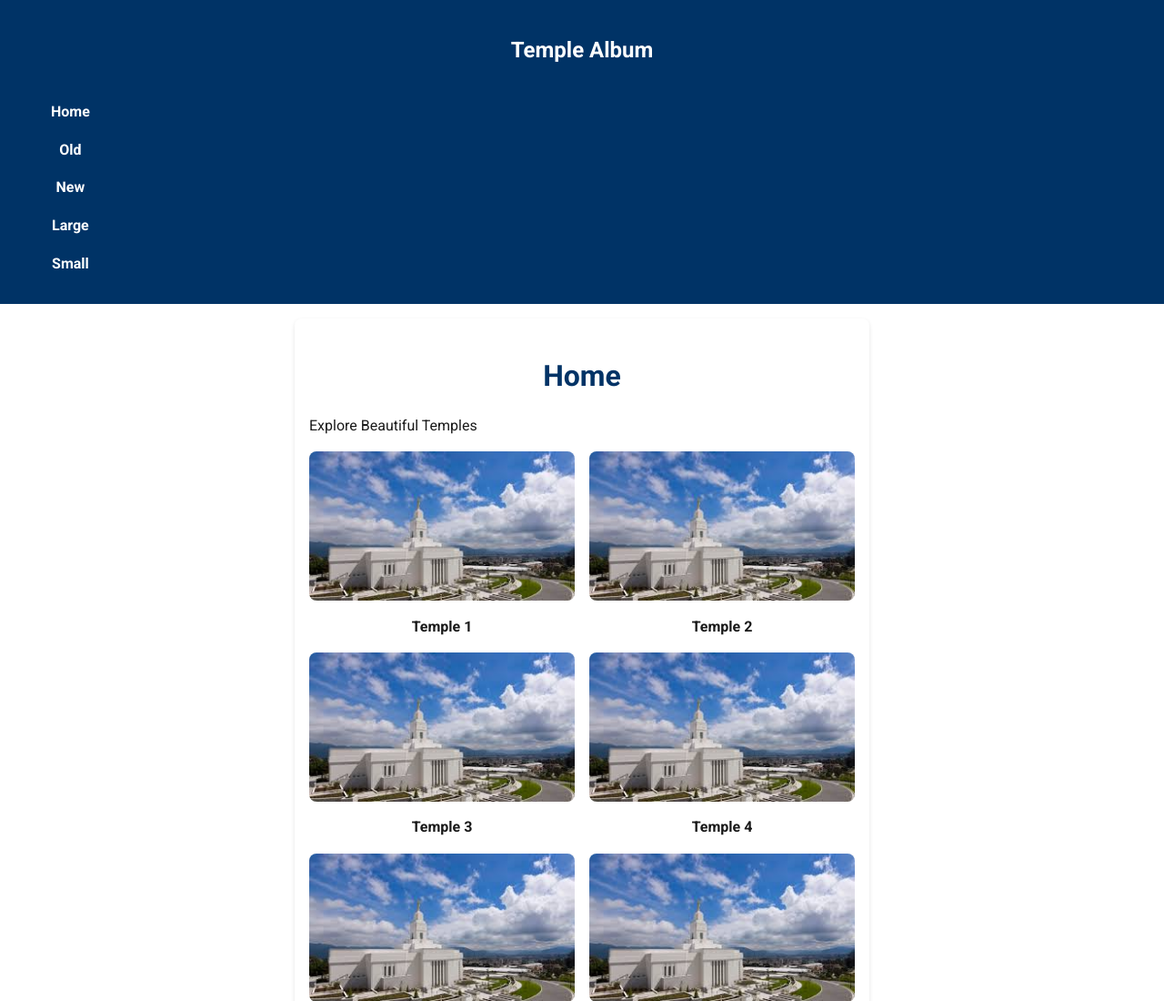
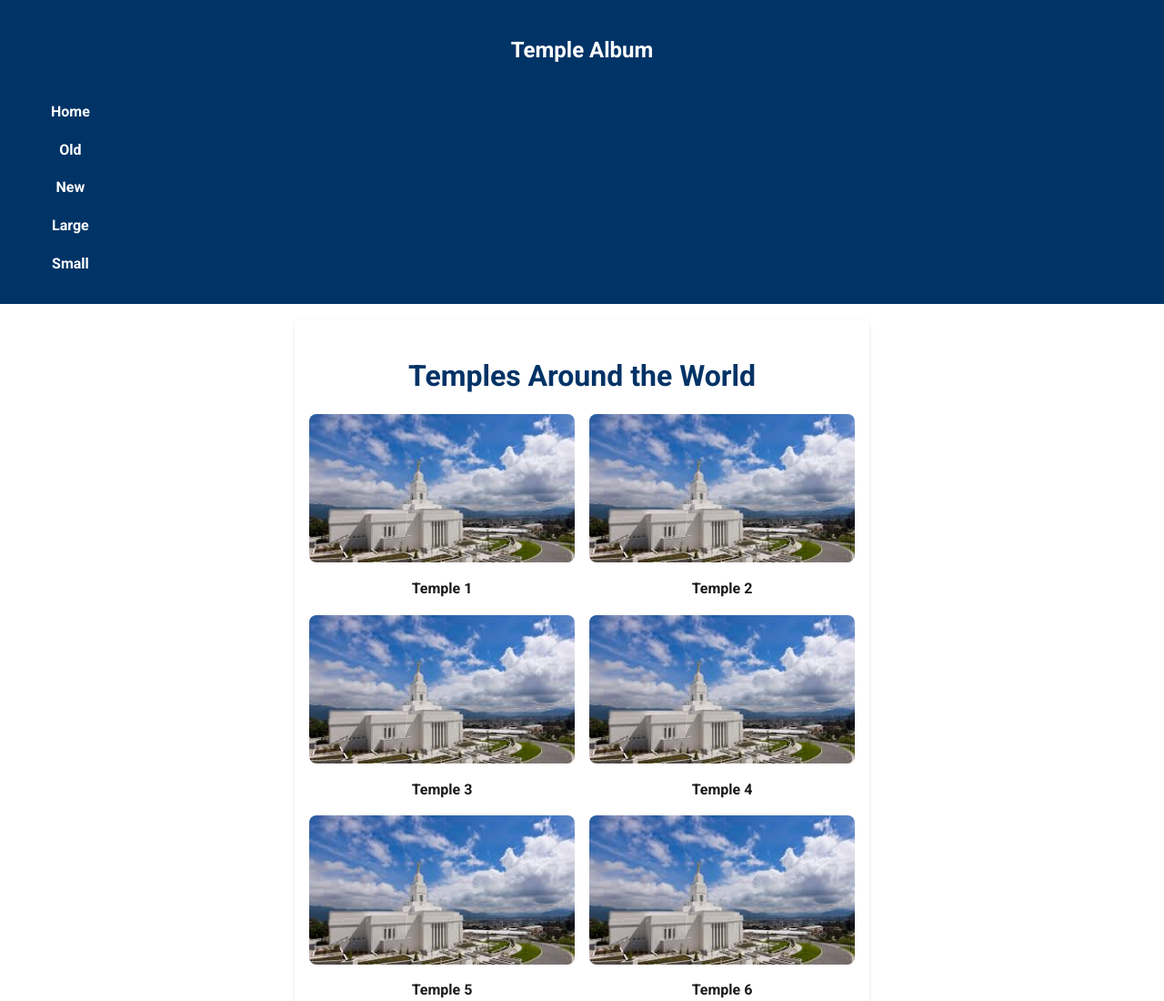
Before and after one commit to kendychae/wdd131, a plain HTML site: page temples.html in a window 1280 px wide. Shown: the top 1100 px of the page at 91% size. Drawn offline with Linux system fonts and the light colour scheme.

Commit message:
my old friend

```diff
--- a/temples.html
+++ b/temples.html
@@ -31,8 +31,7 @@
         </nav>
     </header>
     <main>
-        <h1>Home</h1>
-        <p>Explore Beautiful Temples</p>
+        <h1>Temples Around the World</h1>
         <div class="container">
             <figure>
                 <img src="images/temple.jpg" alt="Temple 1">
```
